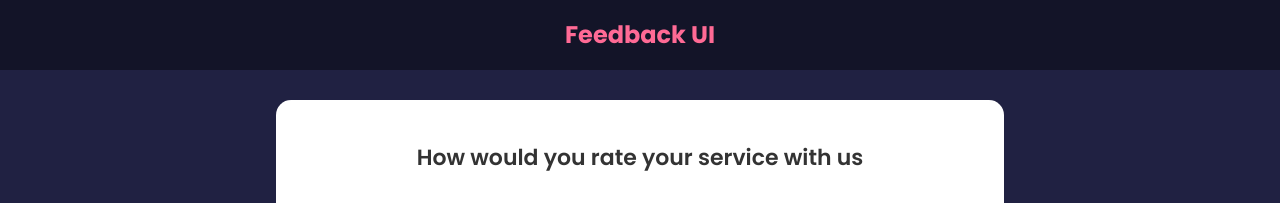
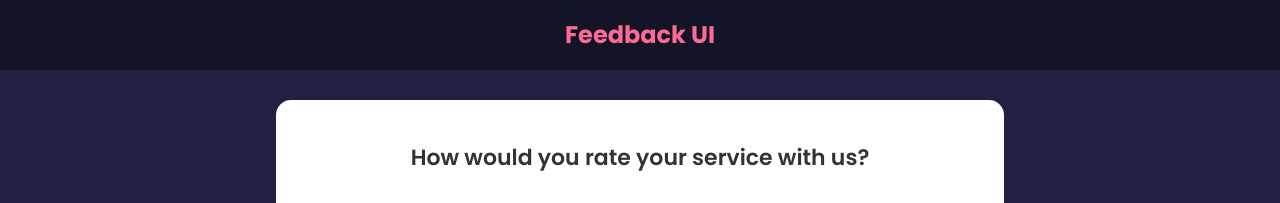
Before and after one commit to ShivangKakkar/feedback-app, a React (Create React App) app: page / in a window 1280 px wide. Shown: the top 203 px of the page. Built offline with nearby package versions, Linux system fonts and the light colour scheme.

Commit message:
Add Question Mark

```diff
--- a/src/components/FeedbackForm.jsx
+++ b/src/components/FeedbackForm.jsx
@@ -58,7 +58,7 @@ function FeedbackForm() {
   return (
     <Card>
       <form onSubmit={handleSubmit} action='text'>
-        <h2>How would you rate your service with us</h2>
+        <h2>How would you rate your service with us?</h2>
         <RatingSelect select={(e) => setRating(e)} />
         <div className='input-group'>
           <input
```
